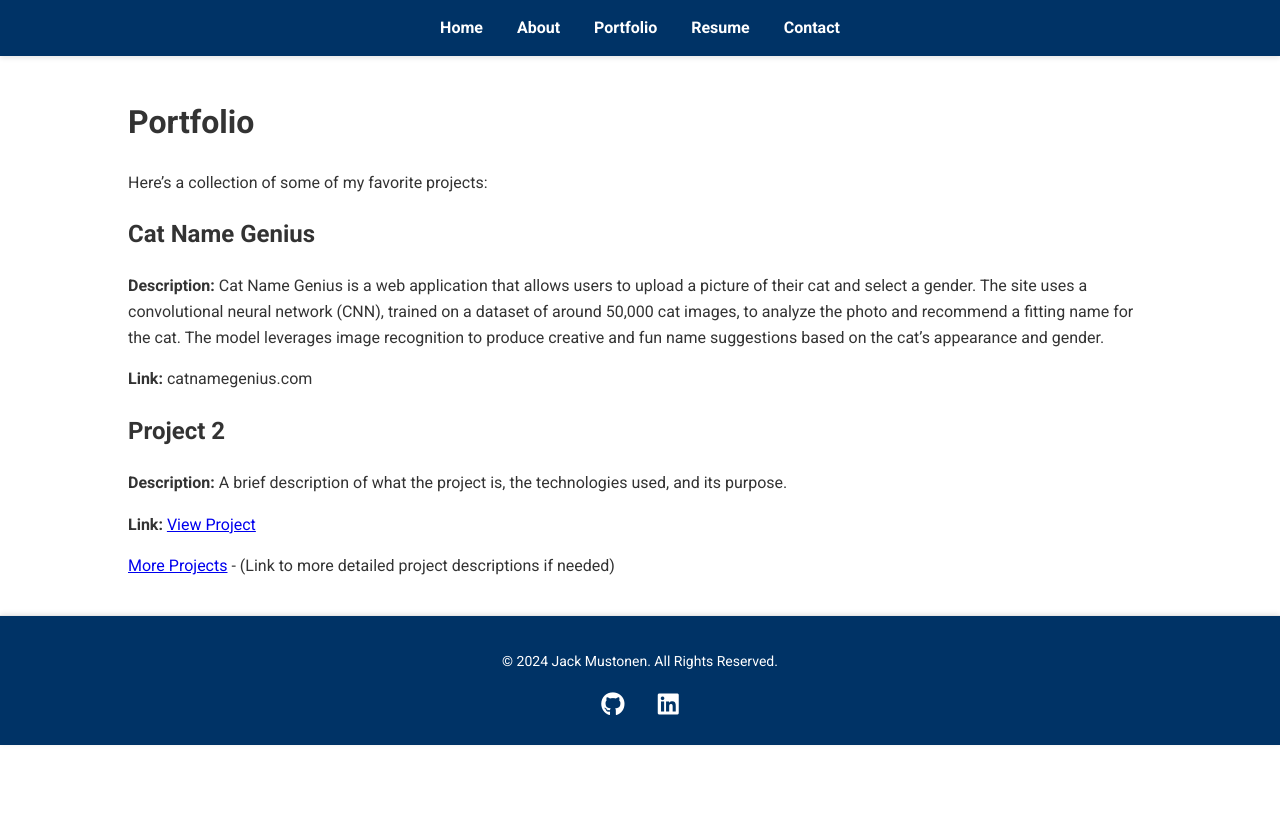
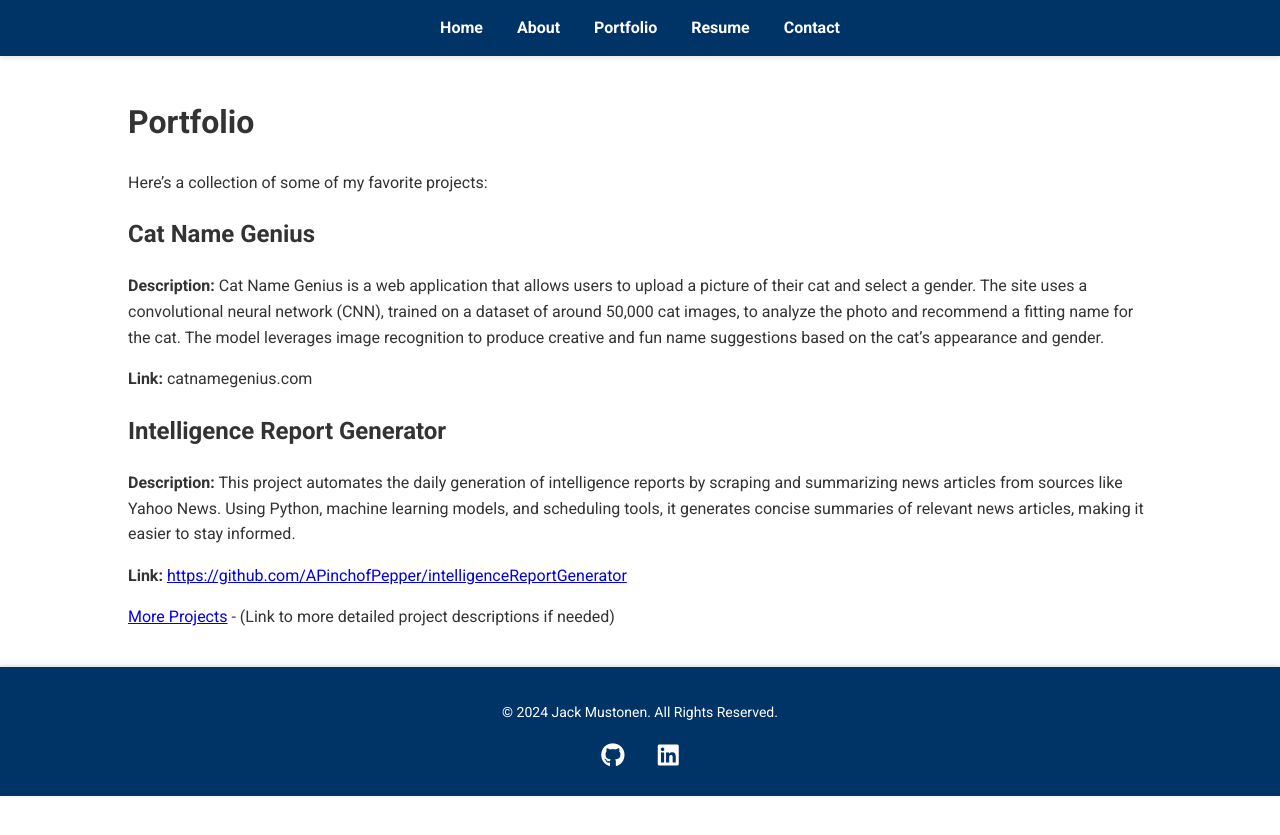
Before and after one commit to APinchofPepper/jackmustonen.com, a Jekyll site: the page built from portfolio.md, in a window 1280 px wide. Shown: the top 835 px of the page. Built offline with Jekyll 4.4.1, drawn with Linux system fonts in a browser that asks for light colours.

Commit message:
Update portfolio.md

```diff
--- a/portfolio.md
+++ b/portfolio.md
@@ -12,9 +12,9 @@ Here's a collection of some of my favorite projects:
 
 **Link:** catnamegenius.com
 
-## Project 2
-**Description:** A brief description of what the project is, the technologies used, and its purpose.
+## Intelligence Report Generator
+**Description:** This project automates the daily generation of intelligence reports by scraping and summarizing news articles from sources like Yahoo News. Using Python, machine learning models, and scheduling tools, it generates concise summaries of relevant news articles, making it easier to stay informed.
 
-**Link:** [View Project](#)
+**Link:** [https://github.com/APinchofPepper/intelligenceReportGenerator](#)
 
 [More Projects](#) - (Link to more detailed project descriptions if needed)
```
